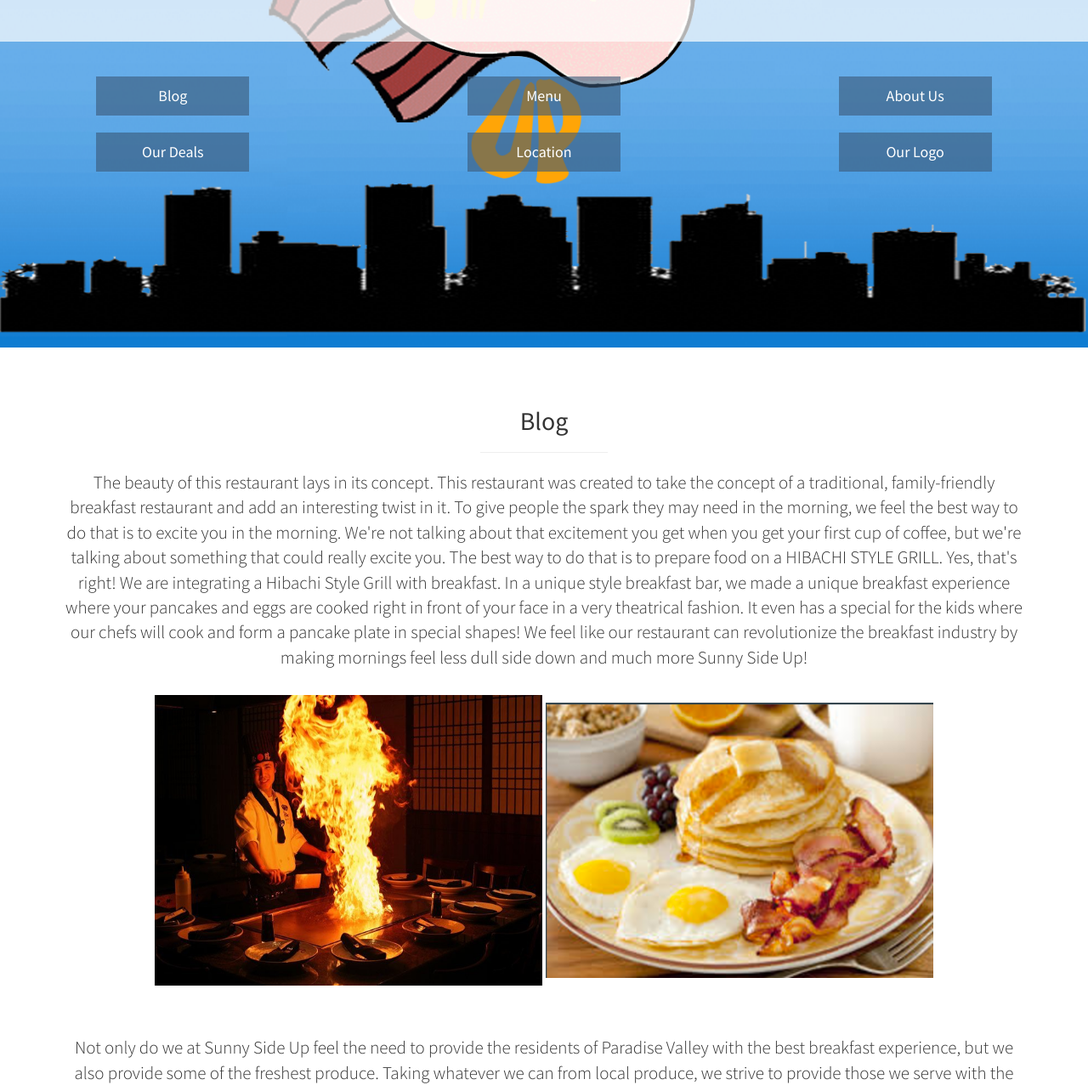
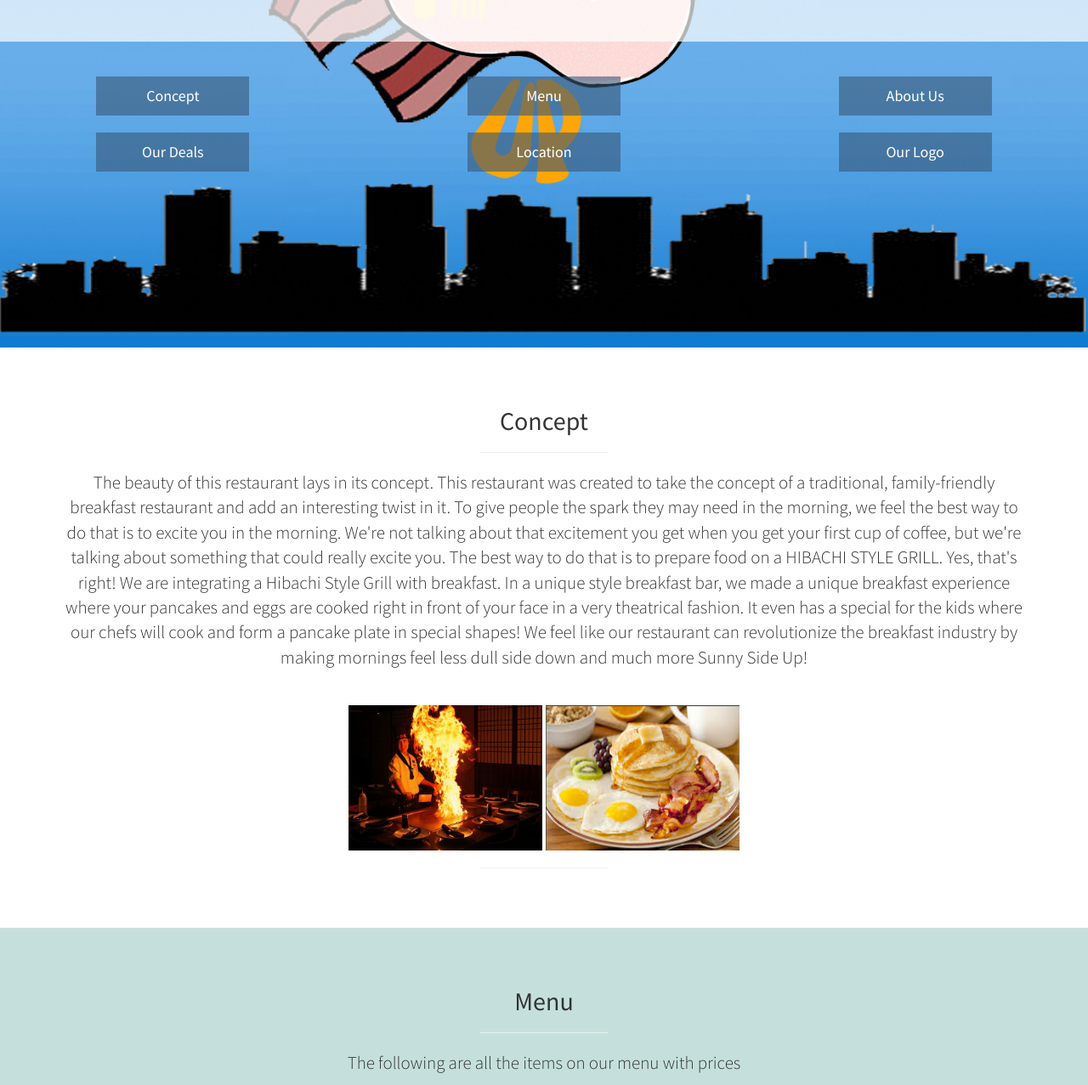
Before and after one commit to sunnysideuprestaurant/SunnySideUp, a plain HTML site: page index.html in a window 1280 px wide. Shown: the part 391-1668 px from the top of the page at 85% size. Drawn offline with nearby package versions, Linux system fonts and the light colour scheme; some packages are replaced by stand-ins of ours.

Commit message:
Revert "pics + edits"
This reverts commit 581bd22b4980a38007aa4ebce6d1c54cff9c31c7.

```diff
--- a/index.html
+++ b/index.html
@@ -56,7 +56,7 @@
 				class="btn btn-light btn-lg pull-right toggle"><i class="fa fa-times"></i></a></li>
 			<li class="sidebar-brand"><a href="#top"><b
 					class="fa fa-home"></b>&nbsp; Home</a></li>
-			<li class="sidebar-brand"><a href="#mission">Blog</a></li>
+			<li class="sidebar-brand"><a href="#mission">Concept</a></li>
 			<li class="sidebar-brand"><a href="#rules">Menu</a></li>
 			<li class="sidebar-brand"><a href="#research">Our Deals</a>
 			</li>
@@ -96,7 +96,7 @@
 			<nav class="row">
 				<p>&nbsp;</p>
 				<div class="col-sm-4">
-					<a href="#mission" class="btn btn-dark btn-lg btn-fix">Blog</a>
+					<a href="#mission" class="btn btn-dark btn-lg btn-fix">Concept</a>
 				</div>
 				<div class="col-sm-4">
 					<a href="#rules" class="btn btn-dark btn-lg btn-fix">Menu</a>
@@ -134,24 +134,13 @@
 		<div class="container">
 			<div class="row">
 				<div class="col-lg-12 text-center">
-					<h2>Blog</h2>
+					<h2>Concept</h2>
 					<hr class="small" />
 					<p class="lead"> The beauty of this restaurant lays in its concept. This restaurant was created to take the concept of a traditional, family-friendly breakfast restaurant and add an interesting twist in it. To give people the spark they may need in the morning, we feel the best way to do that is to excite you in the morning. We're not talking about that excitement you get when you get your first cup of coffee, but we're talking about something that could really excite you. The best way to do that is to prepare food on a HIBACHI STYLE GRILL. Yes, that's right! We are integrating a Hibachi Style Grill with breakfast. In a unique style breakfast bar, we made a unique breakfast experience where your pancakes and eggs are cooked right in front of your face in a very theatrical fashion. It even has a special for the kids where our chefs will cook and form a pancake plate in special shapes! We feel like our restaurant can revolutionize the breakfast industry by making mornings feel less dull side down and much more Sunny Side Up!
-						<br>
-						<br>
-						<img src="Hibachi.jpg" alt="Mountain View" style="width:456px;height:342px;">
-						<img src="Breakfast.jpeg" alt="Mountain View" style="width:456px;height:324px;">
-						<br>
-						<br>
-						<br>
-							Not only do we at Sunny Side Up feel the need to provide the residents of Paradise Valley with the best breakfast experience, but we also provide some of the freshest produce. Taking whatever we can from local produce, we strive to provide those we serve with the highest quality of food as any restaurant in the city. Unlike our competitors, we strive not to be a mere "fast food joint." Instead, we believe that the most important meal of the day deserves to be cooked in a healty but delicious way.
-							<br>
-							<br>
-							<img src="healthyFood.jpg" alt="Mountain View" style="width:456px;height:342px;">
-							<img src="healthyFood2.jpeg" alt="Mountain View" style="width:456px;height:342px;">
-
-				</p>
+					</p>
 					<br>
+					<img src="Hibachi.jpg" alt="Mountain View" style="width:228px;height:171px;">
+					<img src="Breakfast.jpeg" alt="Mountain View" style="width:228px;height:171px;">
 
 				</div>
 			</div>
@@ -530,7 +519,7 @@
 					</p>
 					<ul class="list-unstyled">
 						<li><i class="fa fa-envelope-o fa-fw"></i> <a
-							href="mailto:eashan@me.com">Sunny Side Up's Email</a></li>
+							href="mailto:eashan@gmail.com">Eashan's Email</a></li>
 					</ul>
 					<br>
 					<hr class="medium">
```
Also changed, not shown: Instagram-Ad.png (added), healthyFood.jpg (deleted), healthyFood2.jpeg (deleted).
